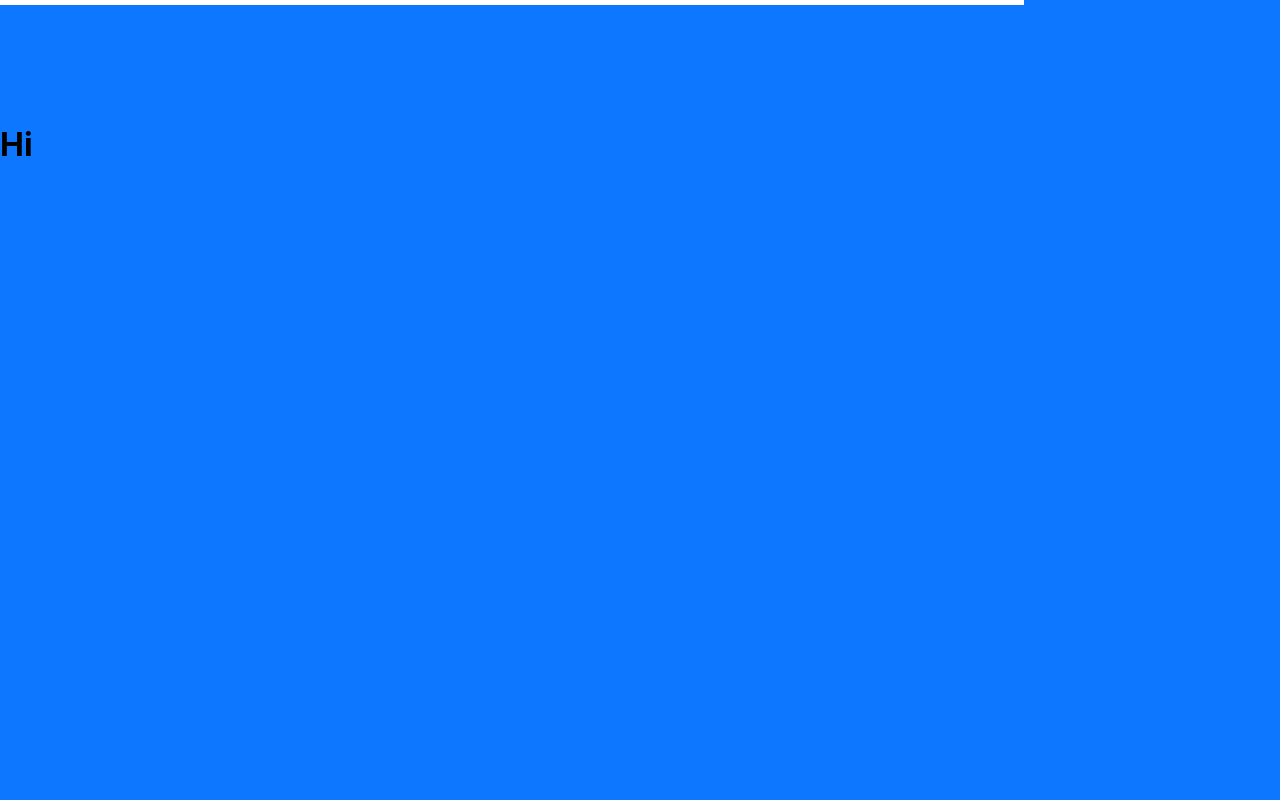
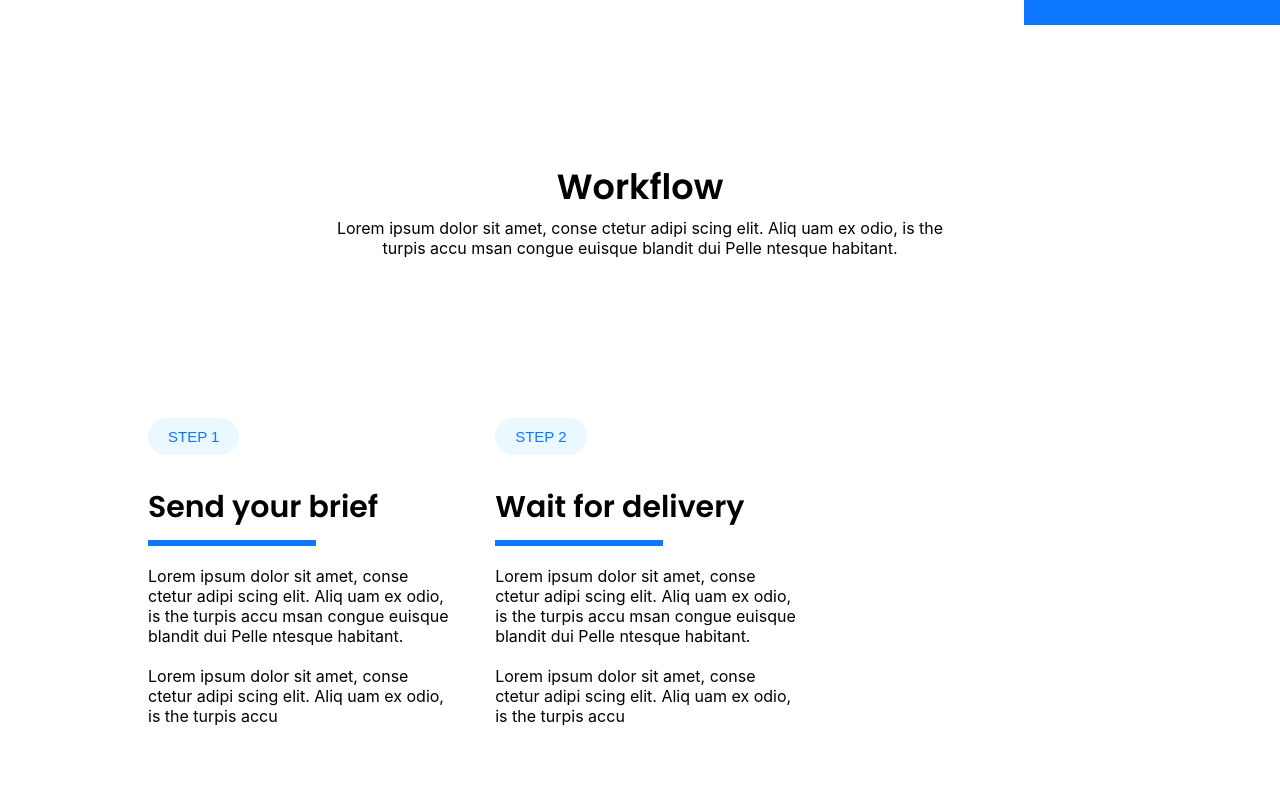
Before and after one commit to kushaangowda/Secure_Blink_Task, a React (Create React App) app: page / in a window 1280 px wide. Shown: the part 2880-3680 px from the top of the page. Before the commit the page ends 3065 px from the top, so only its background shows below. Built offline with nearby package versions, Linux system fonts and the light colour scheme; a web font is replaced by a local one.

Commit message:
finished Screen 4

```diff
--- a/src/index.css
+++ b/src/index.css
@@ -288,7 +288,6 @@ button {
 
 .Screen3 {
 	height: 80vh;
-	margin-bottom: 100px;
 }
 
 .part1 {
@@ -297,6 +296,7 @@ button {
 	background-color: #fff;
 	height: 80vh;
 	margin-top: -20px;
+	padding-bottom: 40px;
 }
 
 .Text3 {
@@ -361,3 +361,71 @@ button {
 	top: -32%;
 	padding: 5px;
 }
+
+.Screen4 {
+	background-color: #fff;
+	height: 120vh;
+	position: absolute;
+	width: 100%;
+	padding-top: 100px;
+}
+
+.heading4 {
+	text-align: center;
+	font-family: Poppins;
+	font-weight: 600;
+	font-size: 35px;
+}
+
+.desc4 {
+	text-align: center;
+	width: 50%;
+	margin: auto;
+	margin-top: -30px;
+}
+
+.Card4 {
+	margin: auto;
+	width: 80%;
+}
+
+.card41 {
+	display: inline-block;
+	width: 30%;
+	padding: 10px;
+	margin: 10px;
+	margin-top: 150px;
+}
+
+.card41:hover {
+	box-shadow: 0 4px 8px 0 rgba(14, 119, 255, 0.3), 0 6px 20px 0 rgba(14, 119, 255, 0.29);
+}
+
+.card41:hover .btn4 {
+	color: #fff;
+	background-color: #0e77ff;
+}
+
+.heading41 {
+	font-family: Poppins;
+	font-weight: 600;
+	font-size: 30px;
+	margin-bottom: 0;
+}
+
+.btn4 {
+	color: #0e77ff;
+	background-color: #16b2ff17;
+	padding: 10px 20px 10px 20px;
+	border-radius: 30px;
+	border: none;
+	font-size: 15px;
+}
+
+.t41 {
+	height: 40vh;
+	position: relative;
+	left: -5%;
+	top: 10%;
+	z-index: 2;
+}
--- a/src/screens/Screen4.js
+++ b/src/screens/Screen4.js
@@ -1,9 +1,17 @@
 import React from "react";
+import Card4 from "./components4/card4";
+import t41 from "../assets/Group 35700.svg";
 
 function Screen4() {
 	return (
 		<div className="Screen4">
-			<h1>Hi</h1>
+			<p className="heading4">Workflow</p>
+			<p className="desc4">
+				Lorem ipsum dolor sit amet, conse ctetur adipi scing elit. Aliq uam ex odio, is the turpis accu msan congue euisque blandit dui Pelle ntesque
+				habitant.
+			</p>
+			<Card4 />
+			<img src={t41} className="t41" />
 		</div>
 	);
 }
--- /dev/null
+++ b/src/screens/components4/card4.js
@@ -0,0 +1,47 @@
+import React from "react";
+import line from "../../assets/Rectangle 1326.svg";
+
+function Card4() {
+	return (
+		<div className="Card4">
+			<div className="card41">
+				<button className="btn4">STEP 1</button>
+				<p class="heading41">Send your brief</p>
+				<img src={line} className="line" />
+				<p className="desc41">
+					Lorem ipsum dolor sit amet, conse ctetur adipi scing elit. Aliq uam ex odio, is the turpis accu msan congue euisque blandit dui Pelle
+					ntesque habitant.
+					<br />
+					<br />
+					Lorem ipsum dolor sit amet, conse ctetur adipi scing elit. Aliq uam ex odio, is the turpis accu
+				</p>
+			</div>
+			<div className="card41">
+				<button className="btn4">STEP 2</button>
+				<p class="heading41">Wait for delivery</p>
+				<img src={line} className="line" />
+				<p className="desc41">
+					Lorem ipsum dolor sit amet, conse ctetur adipi scing elit. Aliq uam ex odio, is the turpis accu msan congue euisque blandit dui Pelle
+					ntesque habitant.
+					<br />
+					<br />
+					Lorem ipsum dolor sit amet, conse ctetur adipi scing elit. Aliq uam ex odio, is the turpis accu
+				</p>
+			</div>
+			<div className="card41">
+				<button className="btn4">STEP 3</button>
+				<p class="heading41">Get your files!</p>
+				<img src={line} className="line" />
+				<p className="desc41">
+					Lorem ipsum dolor sit amet, conse ctetur adipi scing elit. Aliq uam ex odio, is the turpis accu msan congue euisque blandit dui Pelle
+					ntesque habitant.
+					<br />
+					<br />
+					Lorem ipsum dolor sit amet, conse ctetur adipi scing elit. Aliq uam ex odio, is the turpis accu
+				</p>
+			</div>
+		</div>
+	);
+}
+
+export default Card4;
```
Also changed, not shown: 1 other file (tests, documents, lock files or other folders).
